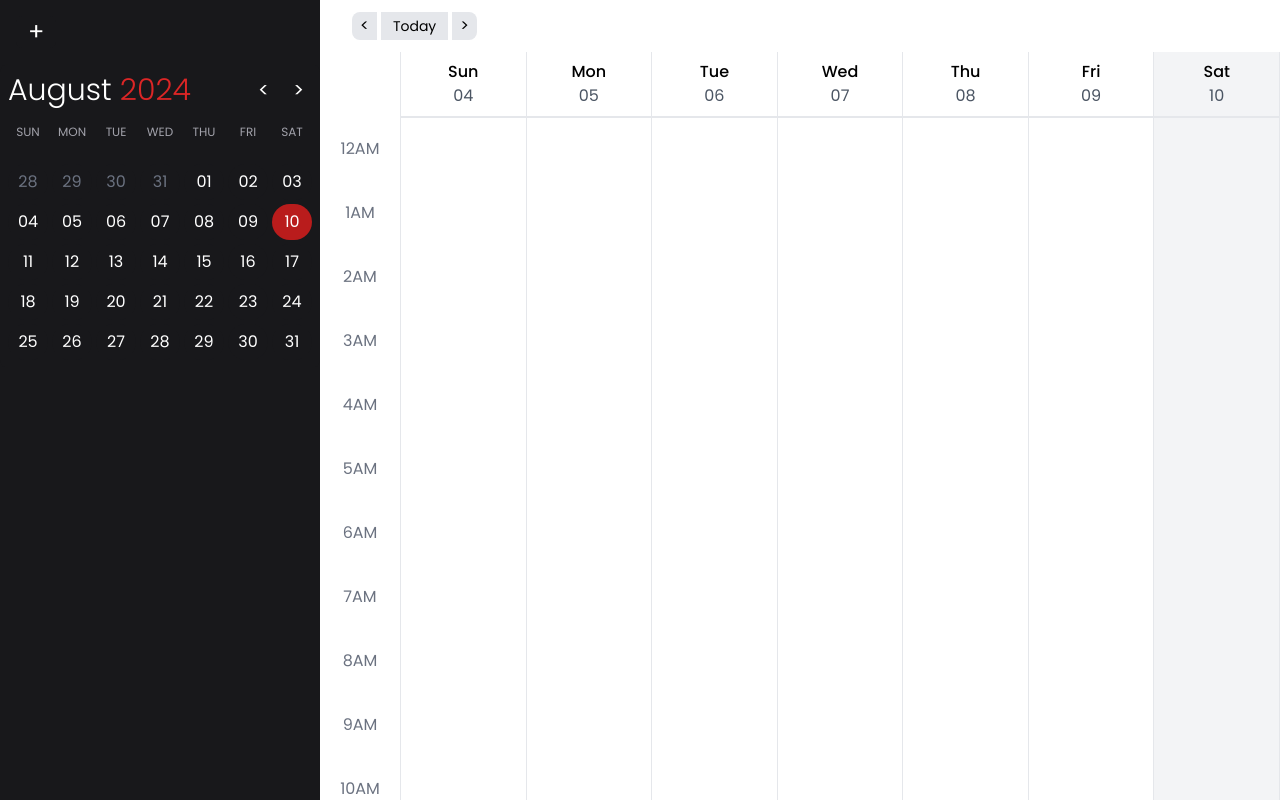
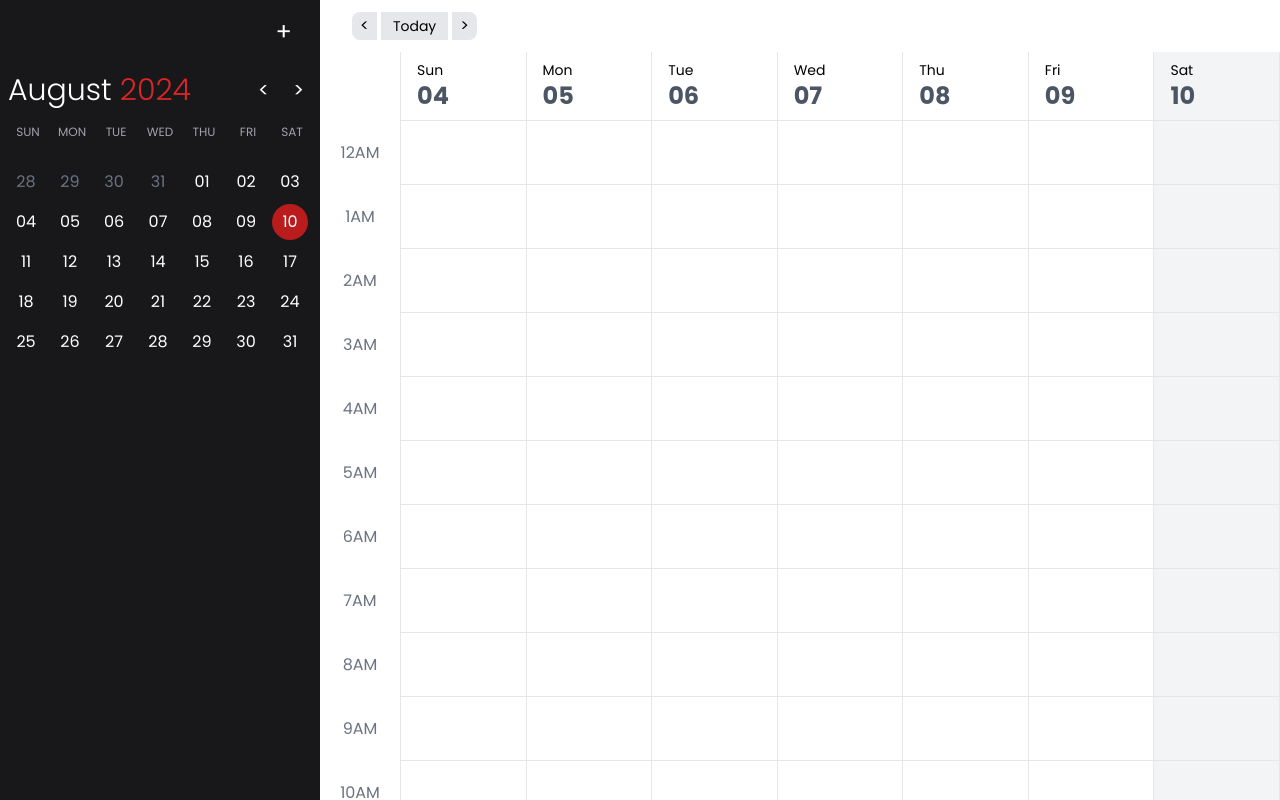
Before and after one commit to Matv1i/Calendar-Scheduler-Google-Calendar-Clone, a React (Vite) app: page / in a window 1280 px wide. Built offline with nearby package versions, Linux system fonts and the light colour scheme.

Commit message:
before picking animation

```diff
--- a/src/Components/DaysEvent.tsx
+++ b/src/Components/DaysEvent.tsx
@@ -34,9 +34,9 @@ const DaysEvent: React.FC = () => {
           ))}
         </div>
 
-        <div className="flex-grow grid grid-cols-7 border-l ">
+        <div className="flex-grow grid grid-cols-7 z-0 border-l ">
           {selectedWeek.map((day, dayIndex) => {
-            const isToday = checkSameDay(selectedDay, day)
+            const isToday = checkSameDay(new Date(), day)
             return (
               <div
                 key={dayIndex}
@@ -45,9 +45,17 @@ const DaysEvent: React.FC = () => {
                 } cursor-pointer`}
                 onClick={() => handleDayClick(day)}
               >
+                <div className="grid grid-rows-24 w-full ">
+                  {hours.map((hour, index) => (
+                    <div
+                      key={hour}
+                      className="h-16 flex border-b items-center justify-center  text-gray-500"
+                    ></div>
+                  ))}
+                </div>
                 <div className="flex flex-col items-center  border-b"></div>
 
-                <div className="relative h-full">
+                <div className="relativ z-10 h-full">
                   {events
                     .filter((event) => checkSameDay(event.date, day))
                     .map((event, eventIndex) => {
--- a/src/Components/Header.tsx
+++ b/src/Components/Header.tsx
@@ -36,7 +36,7 @@ const Header: React.FC = () => {
       </div>
       <div className=" dark:bg-black-dark flex-grow grid grid-cols-7 border-l ml-20">
         {selectedWeek.map((day, dayIndex) => {
-          const isToday = isSameDay(selectedDay, day)
+          const isToday = isSameDay(new Date(), day)
           return (
             <div
               key={dayIndex}
@@ -44,9 +44,11 @@ const Header: React.FC = () => {
                 isToday ? "bg-gray-100" : "bg-white"
               } cursor-pointer`}
             >
-              <div className="flex flex-col items-center py-2 border-b">
-                <p className="font-medium">{format(day, "EEE")}</p>
-                <p className="text-gray-600">{format(day, "dd")}</p>
+              <div className="flex flex-col  pl-4 items-start py-2 border-b">
+                <p className="text-sm">{format(day, "EEE")}</p>
+                <p className="text-gray-600 font-bold text-2xl">
+                  {format(day, "dd")}
+                </p>
               </div>
             </div>
           )
--- a/src/Components/MiniCalendar.tsx
+++ b/src/Components/MiniCalendar.tsx
@@ -51,13 +51,13 @@ const MiniCalendar: React.FC = () => {
           const isCurrentMonth = isSameMonth(day, selectedDay)
 
           const dayEvents = events.filter((event) => isSameDay(day, event.date))
-          const isCurrentDay = isSameDay(day, selectedDay)
+          const isCurrentDay = isSameDay(day, new Date())
 
           return (
             <div
               key={index}
               onClick={() => setSelectedDay(day)}
-              className={` bg-black-nondark dark:bg-black-dark cursor-pointer relative p-2 rounded-full flex flex-col justify-center items-center h-9 ${
+              className={` bg-black-nondark dark:bg-black-dark cursor-pointer relative p-2 rounded-full flex flex-col justify-center items-center h-9 w-9 ${
                 isCurrentDay ? "bg-red-700" : "bg-black-nondark"
               } ${isCurrentMonth ? "text-white" : "text-gray-500"}`}
             >
--- a/src/Components/SideBar.tsx
+++ b/src/Components/SideBar.tsx
@@ -25,6 +25,7 @@ const SideBar: React.FC = () => {
     <>
       <div className="text-white border-r-red-600 bg-black-nondark dark:bg-black-dark sticky w-80 h-full flex flex-col">
         <div className="flex justify-between items-center p-4">
+          <p></p>
           <div
             onClick={() => setOpenModal(true)}
             className="text-2xl cursor-pointer rounded-md bg-black-nondark dark:bg-black-da px-3 flex justify-center items-center"
--- a/src/Context/CalendarContext.tsx
+++ b/src/Context/CalendarContext.tsx
@@ -52,6 +52,7 @@ export const CalendarProvider: React.FC<{ children: React.ReactNode }> = ({
   children,
 }) => {
   const [selectedDay, setSelectedDay] = useState(new Date())
+
   const [events, setEvents] = useState<Events[]>([])
   const [showModal, setShowModal] = useState(false)
   const [darkTheme, setDarkTheme] = useState(false)
```
